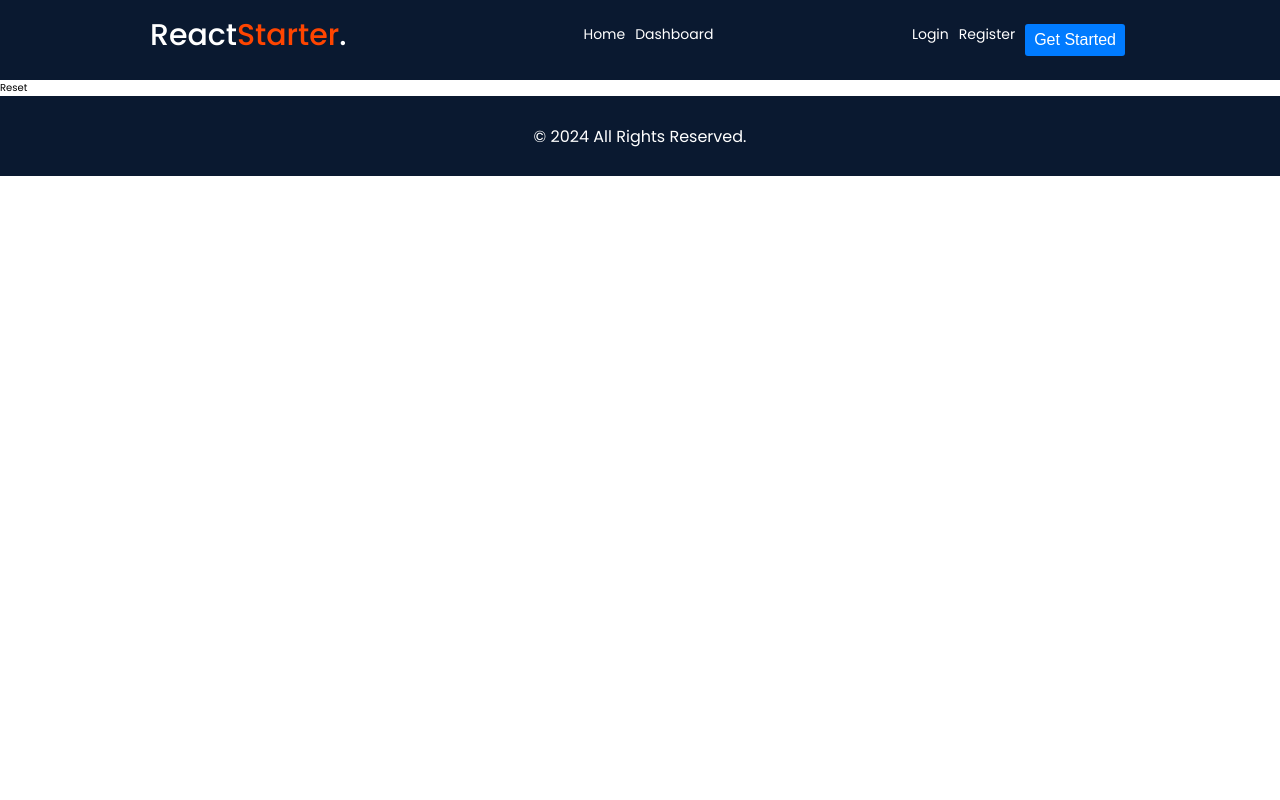
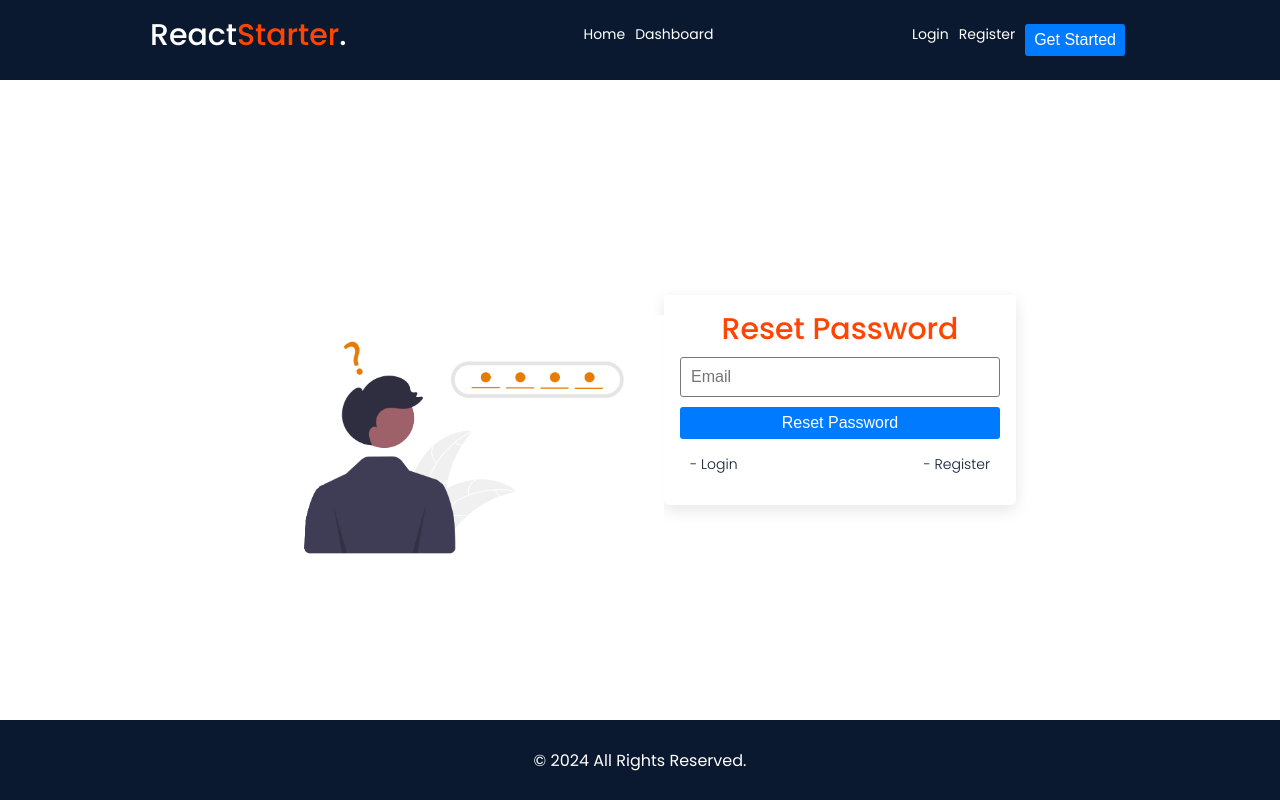
Before and after one commit to SmallPeenwow/react-template-course, a React (Create React App) app: page /rest in a window 1280 px wide. Built offline with nearby package versions, Linux system fonts and the light colour scheme.

Commit message:
Reset Password Page Done

```diff
--- a/src/pages/auth/Reset.js
+++ b/src/pages/auth/Reset.js
@@ -1,7 +1,36 @@
-import React from 'react';
+import styles from './auth.module.scss';
+import { Link } from 'react-router-dom';
+import resetImg from '../../assets/forgot.png';
+import Card from '../../components/card/Card';
 
 const Reset = () => {
-	return <div>Reset</div>;
+	return (
+		<section className={`container ${styles.auth}`}>
+			<div className={styles.img}>
+				<img src={resetImg} alt='Login' width='400' />
+			</div>
+
+			<Card>
+				<div className={styles.form}>
+					<h2>Reset Password</h2>
+					<form>
+						<input type='text' placeholder='Email' required />
+
+						<button className='--btn --btn-primary --btn-block'>Reset Password</button>
+
+						<div className={styles.links}>
+							<p>
+								<Link to='/login'>- Login</Link>
+							</p>
+							<p>
+								<Link to='/register'>- Register</Link>
+							</p>
+						</div>
+					</form>
+				</div>
+			</Card>
+		</section>
+	);
 };
 
 export default Reset;
```
